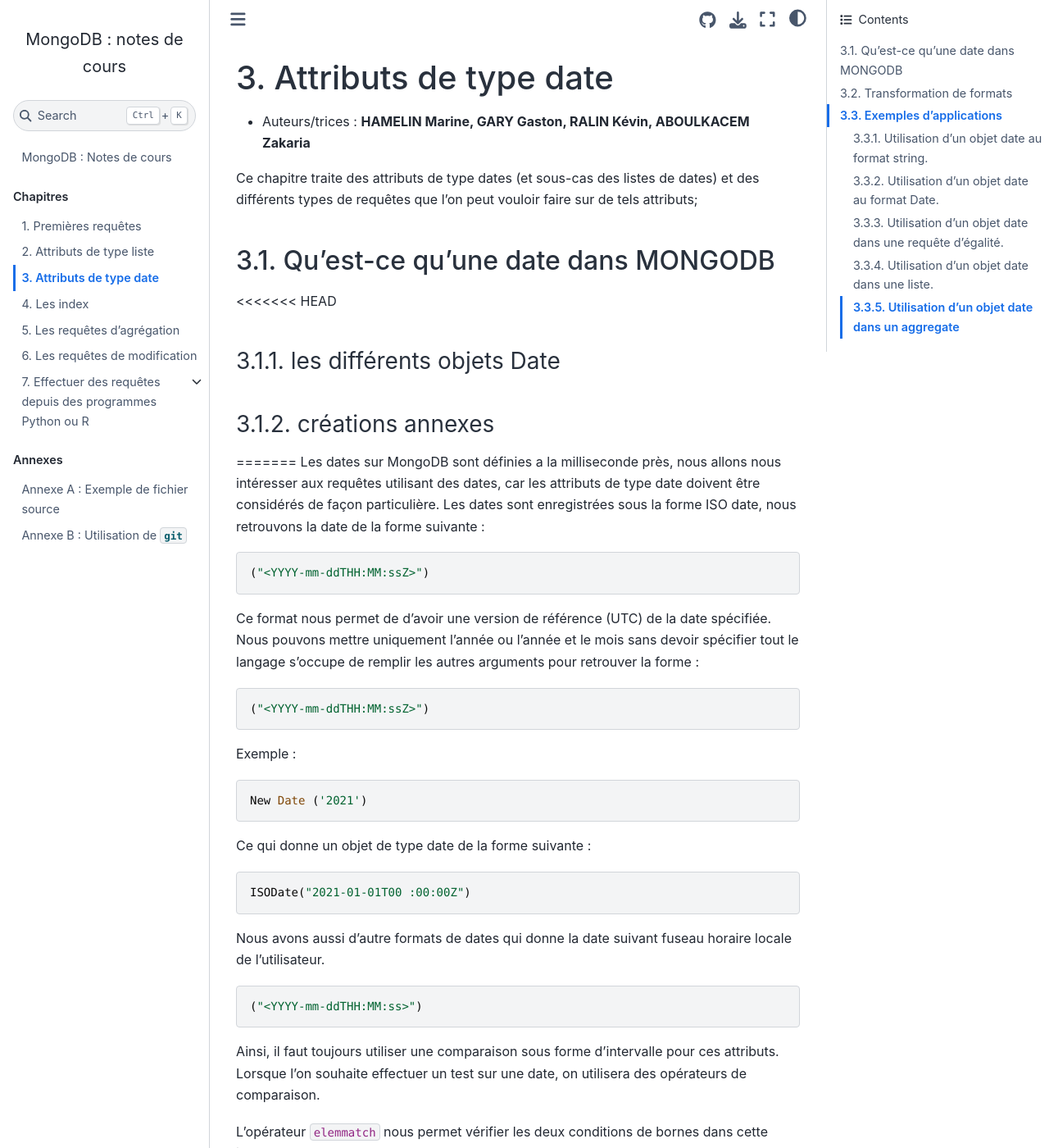
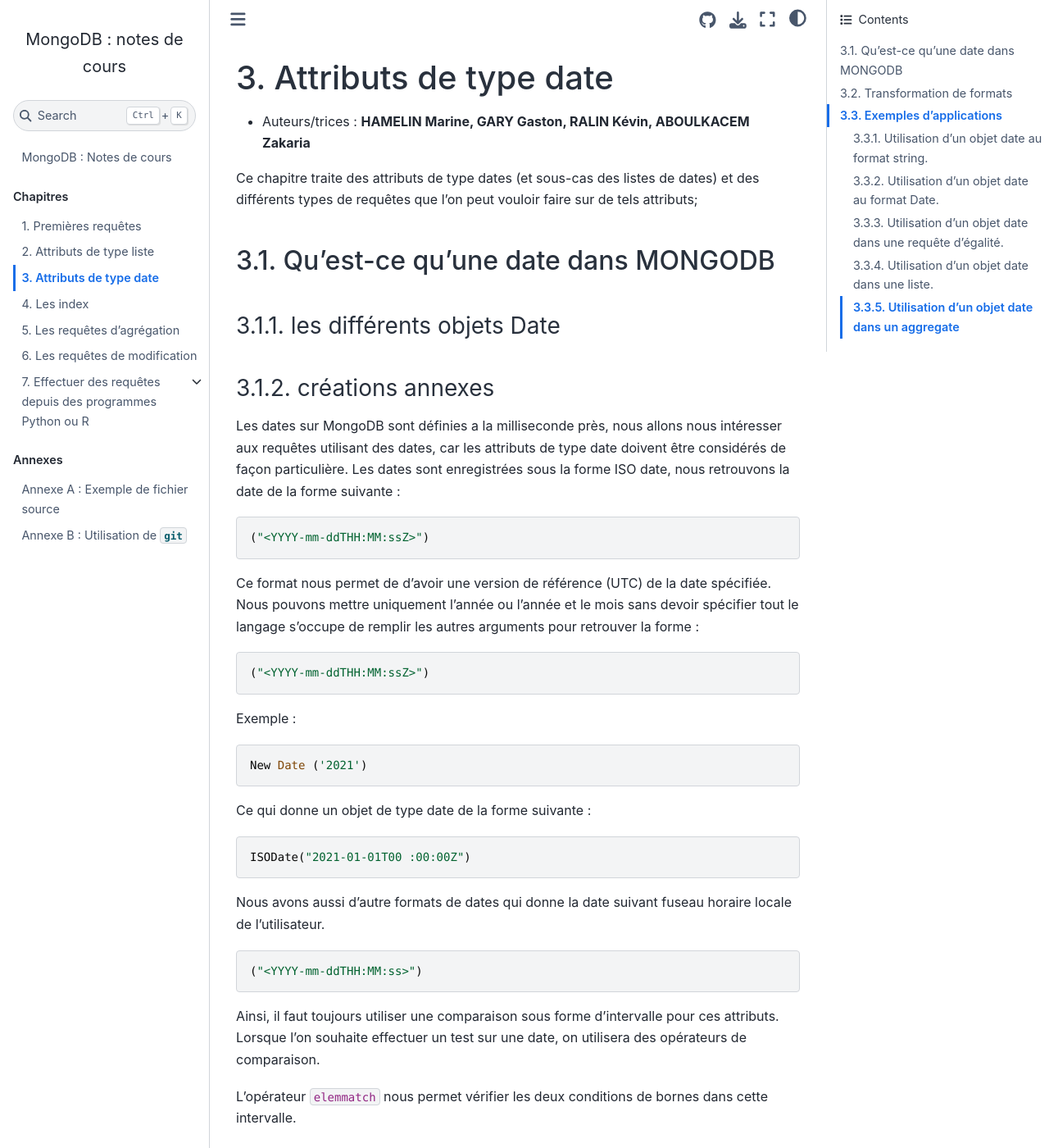
Before and after one commit to rtavenar/mongo_book, a Jupyter Book: the page built from content/03_dates.md, in a window 1280 px wide and 1400 px high. Shown: the whole window at 82% size. Built offline with Jupyter Book 1.0.4 settings and Sphinx 7.4.7 and the Sphinx Book theme 1.1.4, drawn with Linux system fonts in a browser that asks for light colours; some of the changed text lies outside the part shown.

Commit message:
Update 03_dates.md

```diff
--- a/content/03_dates.md
+++ b/content/03_dates.md
@@ -22,11 +22,11 @@
 
 ## Qu'est-ce qu'une date dans MONGODB
 
-<<<<<<< HEAD
+
 ### les différents objets Date
 
 ### créations annexes
-=======
+
 Les dates sur MongoDB sont définies a la milliseconde près, nous allons nous intéresser aux requêtes utilisant des dates, car les attributs de type date doivent être considérés de façon particulière.
 Les dates sont enregistrées sous la forme ISO date, nous retrouvons la date de la forme suivante :
 
```
Also changed, not shown: other parts of content/03_dates.md (+1 -1 lines).
